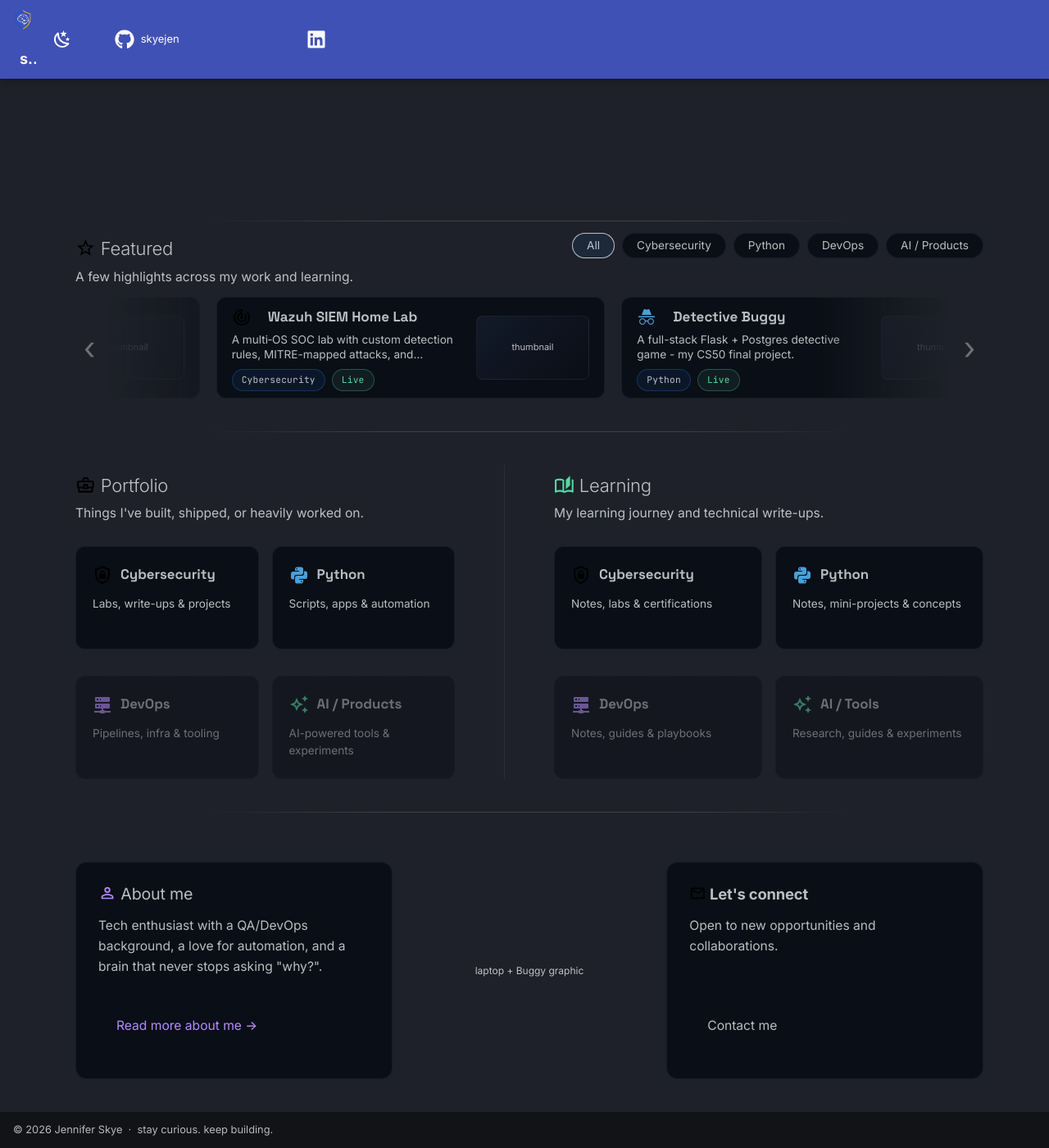
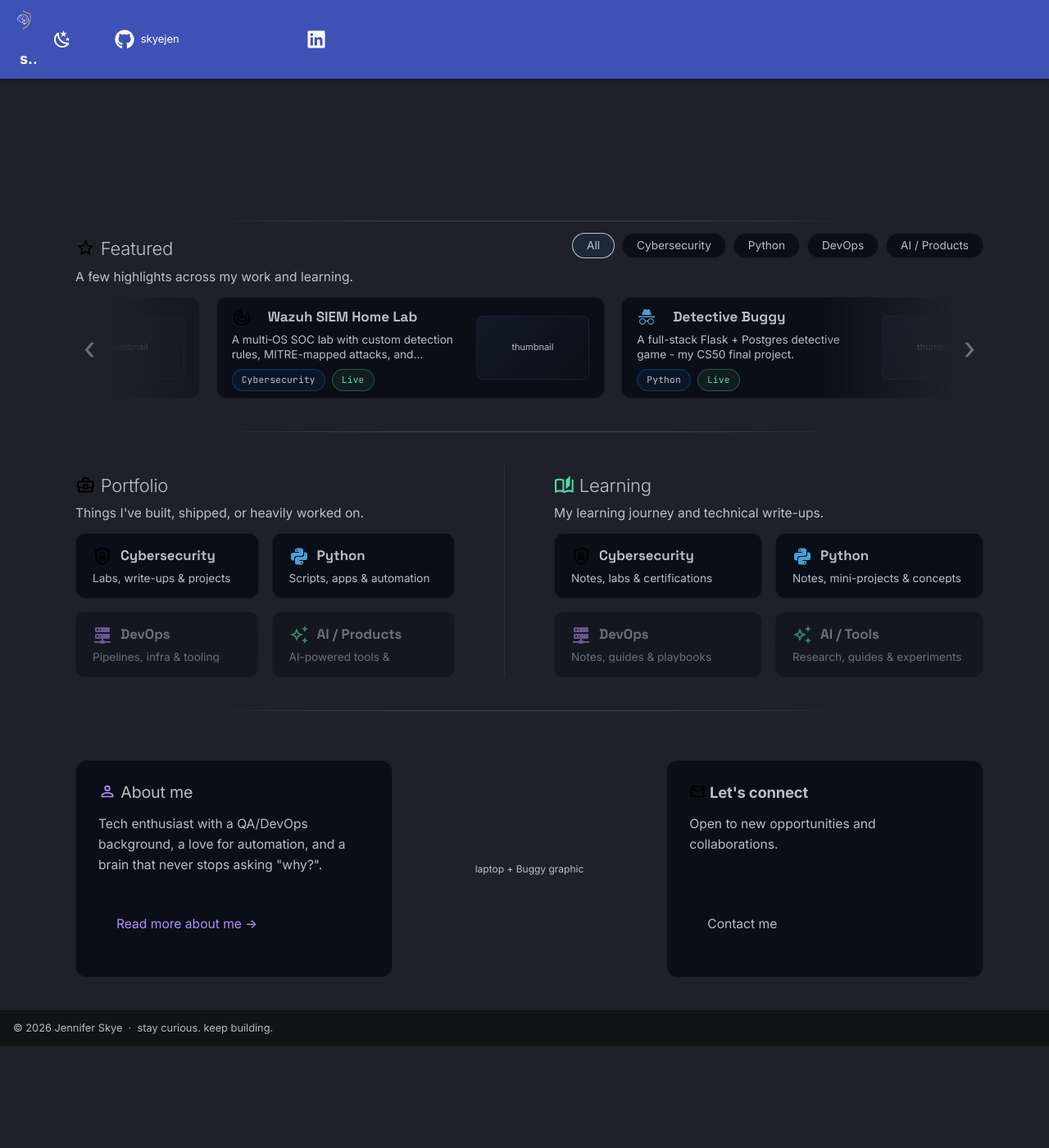
Before and after one commit to skyejen/skyejen.github.io, an MkDocs documentation site: the page built from docs/index.md, in a window 1280 px wide and 1400 px high, scrolled down 658 px. Shown: the whole window at 82% size. Built offline with MkDocs 1.6.1 and Material for MkDocs 9.7.7, drawn with Linux system fonts in a browser that asks for light colours; after the commit the page ends 1934 px from its top, so only the background shows below that.

Commit message:
polish: section tiles size and alignment

```diff
--- a/docs/stylesheets/local.css
+++ b/docs/stylesheets/local.css
@@ -128,11 +128,12 @@
 @media screen and (max-width: 55em){ .sj-hubs > .sj-hub:first-child { border-right: none; padding-right: 0; } }
 .sj-hub h2 { margin-top: 0.5rem; margin-bottom: 0.3rem; }
 .sj-hubgrid { display: grid; grid-template-columns: 1fr 1fr; gap: 0.8rem; }
-.sj-hubcard { display: grid; grid-template-columns: auto 1fr; grid-template-areas: "icon title" "desc desc"; gap: 0.2rem 0.5rem; align-content: start; height: 6.3rem; background: var(--sj-tile); border: 1px solid var(--sj-tile-border); border-radius: 12px; padding: 0.9rem 1rem; color: var(--sj-text) !important; transition: border-color .15s ease; }
+.sj-hubgrid > p { display: contents; }
+.sj-hubcard { display: grid; grid-template-columns: auto 1fr; grid-template-areas: "icon title" "desc desc"; gap: 0.08rem 0.5rem; align-content: center; height: 4rem; background: var(--sj-tile); border: 1px solid var(--sj-tile-border); border-radius: 12px; padding: 0.55rem 1rem 0.85rem; color: var(--sj-text) !important; transition: border-color .15s ease; }
 .sj-hubcard:hover { border-color: rgba(30,136,255,0.5); }
 .sj-hubcard > .sj-card-icon { grid-area: icon; align-self: center; }
 .sj-hubcard > .sj-card-title { grid-area: title; align-self: center; font-family: "Space Grotesk", sans-serif; font-weight: 700; color: var(--sj-heading); font-size: 0.84rem; }
-.sj-hubcard > .sj-card-desc { grid-area: desc; font-size: 0.68rem; color: var(--sj-text-dim); line-height: 1.5; margin-top: 0.3rem; display: -webkit-box; -webkit-line-clamp: 2; -webkit-box-orient: vertical; overflow: hidden; }
+.sj-hubcard > .sj-card-desc { grid-area: desc; font-size: 0.68rem; color: var(--sj-text-dim); line-height: 1.3; margin-top: 0.1rem; display: -webkit-box; -webkit-line-clamp: 2; -webkit-box-orient: vertical; overflow: hidden; }
 .sj-hubcard.sj-card--soon { border-style: dashed; opacity: 0.5; cursor: not-allowed; }
 
 /* ===== About + Connect ===== */
```
